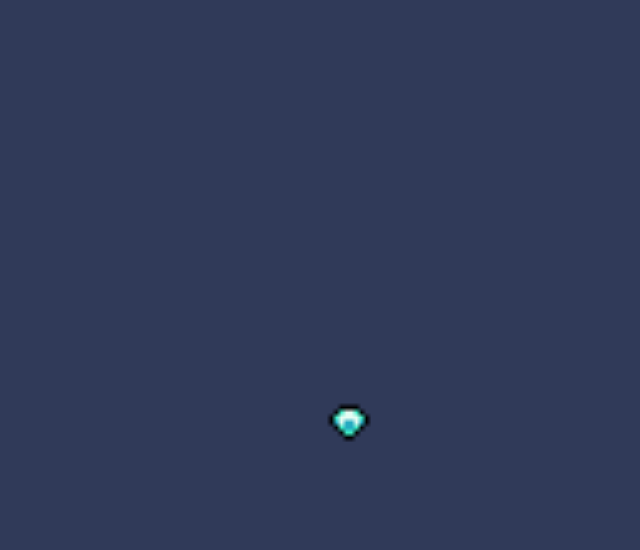
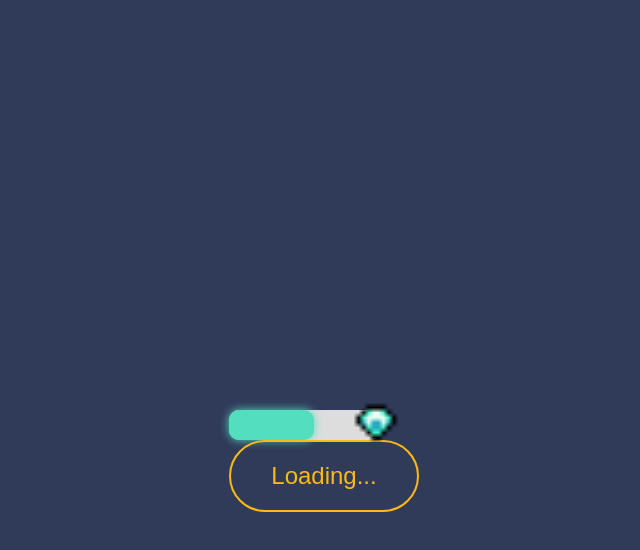
Before and after one commit to Cazozozop/bloxdfight, a plain HTML site: page index.html in a window 1280 px wide. Both pictures are taken after a click on the button "Play". Shown: the whole page, without its empty margins (316-956 px from the left). Drawn offline with Linux system fonts and the light colour scheme.

Commit message:
Update index.html

```diff
--- a/index.html
+++ b/index.html
@@ -17,6 +17,7 @@
         <div class="loading-bar">
             <div id="diamond-progress" class="diamond-progress"></div>
             <img src="diamond.png" id="diamond" class="diamond" alt="Diamond">
+            <button id="loadingButton" class="loading-button">Loading...</button>
         </div>
     </div>
 
```
